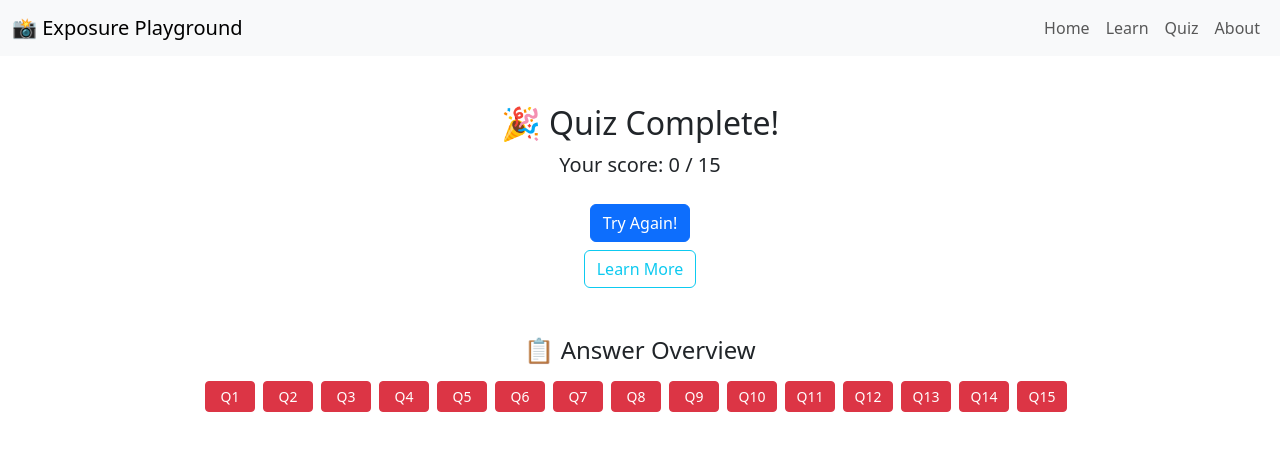
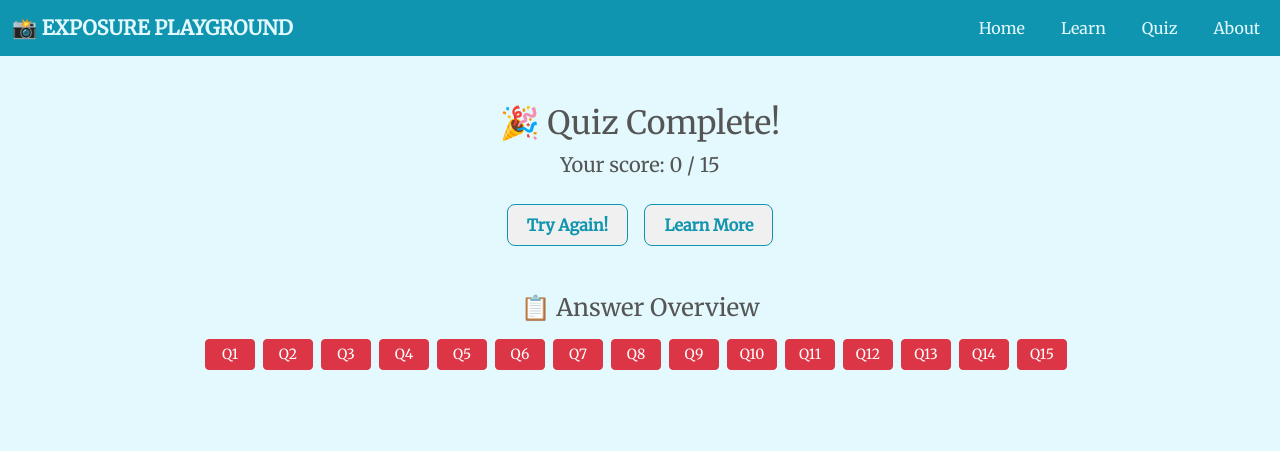
Before and after one commit to xxanxnie/Exposure-Playground, a Flask app: page /result in a window 1280 px wide. Shown: the top 451 px of the page. Run offline with Flask 3, Linux system fonts and the light colour scheme.

Commit message:
style: update website colors and font; enhance result page styling

```diff
--- /dev/null
+++ b/static/quiz_result.js
@@ -0,0 +1,30 @@
+document.addEventListener('DOMContentLoaded', function () {
+    const allButtons = document.querySelectorAll('.question-summary .btn');
+    allButtons.forEach(button => {
+        button.addEventListener('click', function () {
+            // Remove active class from all buttons
+            allButtons.forEach(btn => btn.classList.remove('active-question'));
+
+            // Add active class to the clicked button
+            const targetId = button.getAttribute('data-bs-target');
+            const targetCollapse = document.querySelector(targetId);
+
+            if (!targetCollapse.classList.contains('show')) {
+                button.classList.add('active-question');
+            }
+        });
+    });
+
+    // Collapse hide event - remove active class
+    const collapses = document.querySelectorAll('.accordion-collapse');
+    collapses.forEach(collapse => {
+        collapse.addEventListener('hidden.bs.collapse', () => {
+            allButtons.forEach(btn => {
+                const targetId = btn.getAttribute('data-bs-target');
+                if (targetId === '#' + collapse.id) {
+                    btn.classList.remove('active-question');
+                }
+            });
+        });
+    });
+});
--- a/static/style.css
+++ b/static/style.css
@@ -1,3 +1,47 @@
+@import url('https://fonts.googleapis.com/css2?family=Merriweather&display=swap');
+
+:root {
+    --accent-color: #0F95B0;
+    --base-color: #E3F9FD;
+    --light-grey: #f0f0f0;
+    --dark-grey: #555555;
+}
+
+body {
+    background-color: var(--base-color);
+    color: var(--dark-grey);
+    font-family: 'Merriweather', serif;
+}
+
+.btn-primary {
+    background-color: var(--light-grey);
+    color: var(--accent-color);
+    border: 1.5px solid var(--accent-color);
+    font-weight: bold;
+    padding: 0.5rem 1.2rem;
+    border-radius: 8px;
+    transition: all 0.2s ease-in-out;
+}
+
+.btn-primary:hover {
+    background-color: #0c7a91;
+    border-color: #0c7a91;
+}
+
+.navbar a {
+    color: var(--dark-grey);
+}
+
+.navbar a:hover {
+    color: var(--accent-color);
+}
+
+
+.accordion-body {
+    background-color: var(--light-grey);
+}
+
+
 /* Global styles */
 .page-wrapper {
     padding-top: 20px;
--- a/templates/about.html
+++ b/templates/about.html
@@ -4,6 +4,7 @@
 	<meta charset="UTF-8">
 	<title>About | Exposure Playground</title>
 	<link href="https://cdn.jsdelivr.net/npm/bootstrap@5.3.0/dist/css/bootstrap.min.css" rel="stylesheet">
+	<link rel="stylesheet" href="{{ url_for('static', filename='style.css') }}">
 </head>
 <body>
 	{% include "navbar.html" %}
--- a/templates/home.html
+++ b/templates/home.html
@@ -4,6 +4,7 @@
 	<meta charset="UTF-8">
 	<title>Exposure Playground - Home</title>
 	<link href="https://cdn.jsdelivr.net/npm/bootstrap@5.3.0/dist/css/bootstrap.min.css" rel="stylesheet">
+	<link rel="stylesheet" href="{{ url_for('static', filename='style.css') }}">
 </head>
 <body>
 	{% include "navbar.html" %}
--- a/templates/interact.html
+++ b/templates/interact.html
@@ -4,6 +4,7 @@
 	<meta charset="UTF-8">
 	<title>{{ interaction.title }}</title>
 	<link href="https://cdn.jsdelivr.net/npm/bootstrap@5.3.0/dist/css/bootstrap.min.css" rel="stylesheet">
+	<link rel="stylesheet" href="{{ url_for('static', filename='style.css') }}">
 	<style>
 		.container {
 			display: flex;
--- a/templates/learn_overview.html
+++ b/templates/learn_overview.html
@@ -3,6 +3,7 @@
 <head>
     <meta charset="UTF-8">
     <link href="https://cdn.jsdelivr.net/npm/bootstrap@5.3.0/dist/css/bootstrap.min.css" rel="stylesheet">
+    <link rel="stylesheet" href="{{ url_for('static', filename='style.css') }}">
 </head>
 <body>
     {% include "navbar.html" %}
--- a/templates/navbar.html
+++ b/templates/navbar.html
@@ -1,7 +1,6 @@
-<!-- templates/navbar.html -->
-<nav class="navbar navbar-expand-lg navbar-light bg-light">
+<nav class="navbar navbar-expand-lg" style="background-color: var(--accent-color);">
 		<div class="container-fluid">
-			<a class="navbar-brand" href="/">📸 Exposure Playground</a>
+			<a class="navbar-brand fw-bold" href="/" style="color: var(--base-color);">📸 EXPOSURE PLAYGROUND</a>
 			<button class="navbar-toggler" type="button" data-bs-toggle="collapse"
 				data-bs-target="#navbarNav" aria-controls="navbarNav" aria-expanded="false"
 				aria-label="Toggle navigation">
@@ -10,19 +9,19 @@
 			<div class="collapse navbar-collapse" id="navbarNav">
 				<ul class="navbar-nav ms-auto">
 					<li class="nav-item">
-						<a class="nav-link" href="/">Home</a>
+						<a class="nav-link" href="/" style="color: var(--base-color); margin-left: 20px;">Home</a>
 					</li>
 					<li class="nav-item">
-						<a class="nav-link" href="/learn">Learn</a>
+						<a class="nav-link" href="/learn" style="color: var(--base-color); margin-left: 20px;">Learn</a>
 					</li>
 					<li class="nav-item">
-						<a class="nav-link" href="/quiz">Quiz</a>
+						<a class="nav-link" href="/quiz" style="color: var(--base-color); margin-left: 20px;">Quiz</a>
 					</li>
 					<!-- <li class="nav-item">
-						<a class="nav-link" href="/result">Result</a>
+						<a class="nav-link" href="/result" style="color: var(--base-color); margin-left: 20px;">Result</a>
 					</li> -->
 					<li class="nav-item">
-						<a class="nav-link" href="/about">About</a>
+						<a class="nav-link" href="/about" style="color: var(--base-color); margin-left: 20px;">About</a>
 					</li>
 				</ul>
 			</div>
--- a/templates/quiz.html
+++ b/templates/quiz.html
@@ -5,6 +5,7 @@
   <meta charset="UTF-8">
   <title>Quiz Question {{ question_id }}</title>
   <link href="https://cdn.jsdelivr.net/npm/bootstrap@5.3.0/dist/css/bootstrap.min.css" rel="stylesheet">
+  <link rel="stylesheet" href="{{ url_for('static', filename='style.css') }}">
   <style>
     .quiz-image {
       width: 600px;
@@ -31,7 +32,7 @@
       alt="Quiz {{ question_id }}">
 
     <h3 class="mb-4">Question {{ question_id }}: {{ question.prompt }}</h3>
-{#    <form method="post" action="{{ url_for('quiz_page', question_id=question_id) }}" class="text-center">#}
+    {# <form method="post" action="{{ url_for('quiz_page', question_id=question_id) }}" class="text-center">#}
       <form method="post" action="{{ request.path }}" class="text-center">
         {% for option in question.options %}
         <div class="form-check">
--- a/templates/result.html
+++ b/templates/result.html
@@ -5,6 +5,7 @@
     <meta charset="UTF-8">
     <title>Quiz Report</title>
     <link href="https://cdn.jsdelivr.net/npm/bootstrap@5.3.0/dist/css/bootstrap.min.css" rel="stylesheet">
+    <link rel="stylesheet" href="{{ url_for('static', filename='style.css') }}">
     <style>
         .question-summary a {
             width: 50px;
@@ -29,9 +30,18 @@
         }
 
         .accordion-body {
+            background-color: var(--light-grey);
             border: 1px solid #dee2e6;
             border-radius: 0.5rem;
             padding: 1rem;
+        }
+
+        /* Highlight active Q button */
+        .question-summary .btn.active-question {
+            color: black;
+            font-weight: bold;
+            font-style: italic;
+            text-decoration: underline;
         }
     </style>
 </head>
@@ -43,18 +53,18 @@
         <h2>🎉 Quiz Complete!</h2>
         <p class="lead">Your score: <strong>{{ score }} / {{ total }}</strong></p>
 
-        <div class="mt-4 d-flex flex-column align-items-center gap-2">
+        <div class="mt-4 d-flex flex-row justify-content-center gap-3">
             {% if section == "ISO" %}
-            <a class="btn btn-primary w-40" href="/quiz_iso/1">Try Again!</a>
+            <a class="btn btn-primary" href="/quiz_iso/1">Try Again!</a>
             {% elif section == "Aperture" %}
-            <a class="btn btn-primary w-40" href="/quiz_aperture/1">Try Again!</a>
+            <a class="btn btn-primary" href="/quiz_aperture/1">Try Again!</a>
             {% elif section == "Shutter" %}
-            <a class="btn btn-primary w-40" href="/quiz_shutter/1">Try Again!</a>
+            <a class="btn btn-primary" href="/quiz_shutter/1">Try Again!</a>
             {% else %}
-            <a class="btn btn-primary w-40" href="/quiz/1">Try Again!</a>
+            <a class="btn btn-primary" href="/quiz/1">Try Again!</a>
             {% endif %}
 
-            <a class="btn btn-outline-info w-40" href="/about">Learn More</a>
+            <a class="btn btn-primary" href="/about">Learn More</a>
         </div>
     </div>
 
@@ -99,7 +109,9 @@
         </div>
     </div>
 
+</script>
     <script src="https://cdn.jsdelivr.net/npm/bootstrap@5.3.0/dist/js/bootstrap.bundle.min.js"></script>
+    <script src="{{ url_for('static', filename='quiz_result.js') }}"></script>
 </body>
 
 </html>
```
Also changed, not shown: templates/quiz_overview.html (+6 -5 lines), templates/learn.html (line endings or trailing spaces), 2 other files. Lines whose indentation alone changed are shown as unchanged.
